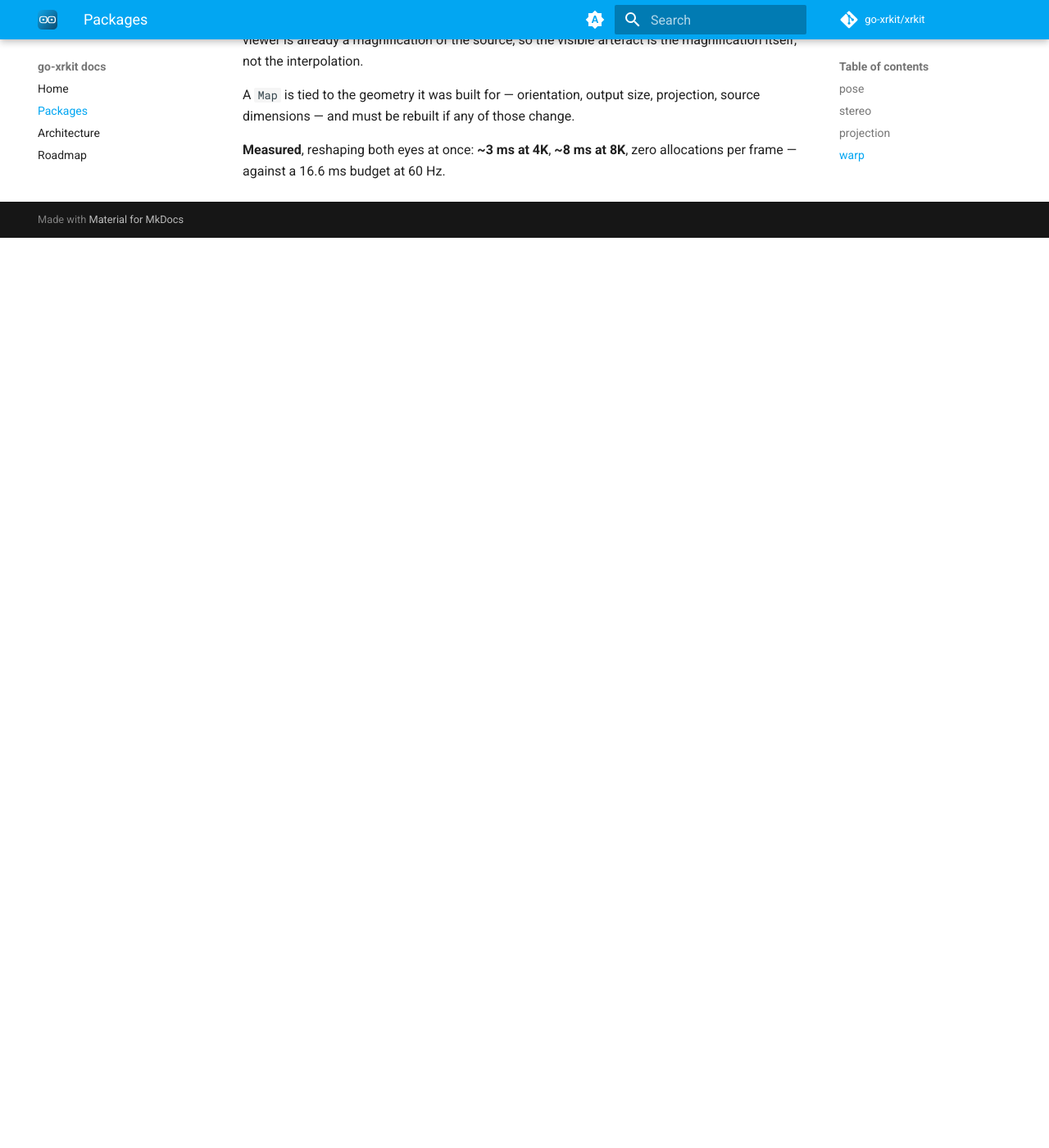
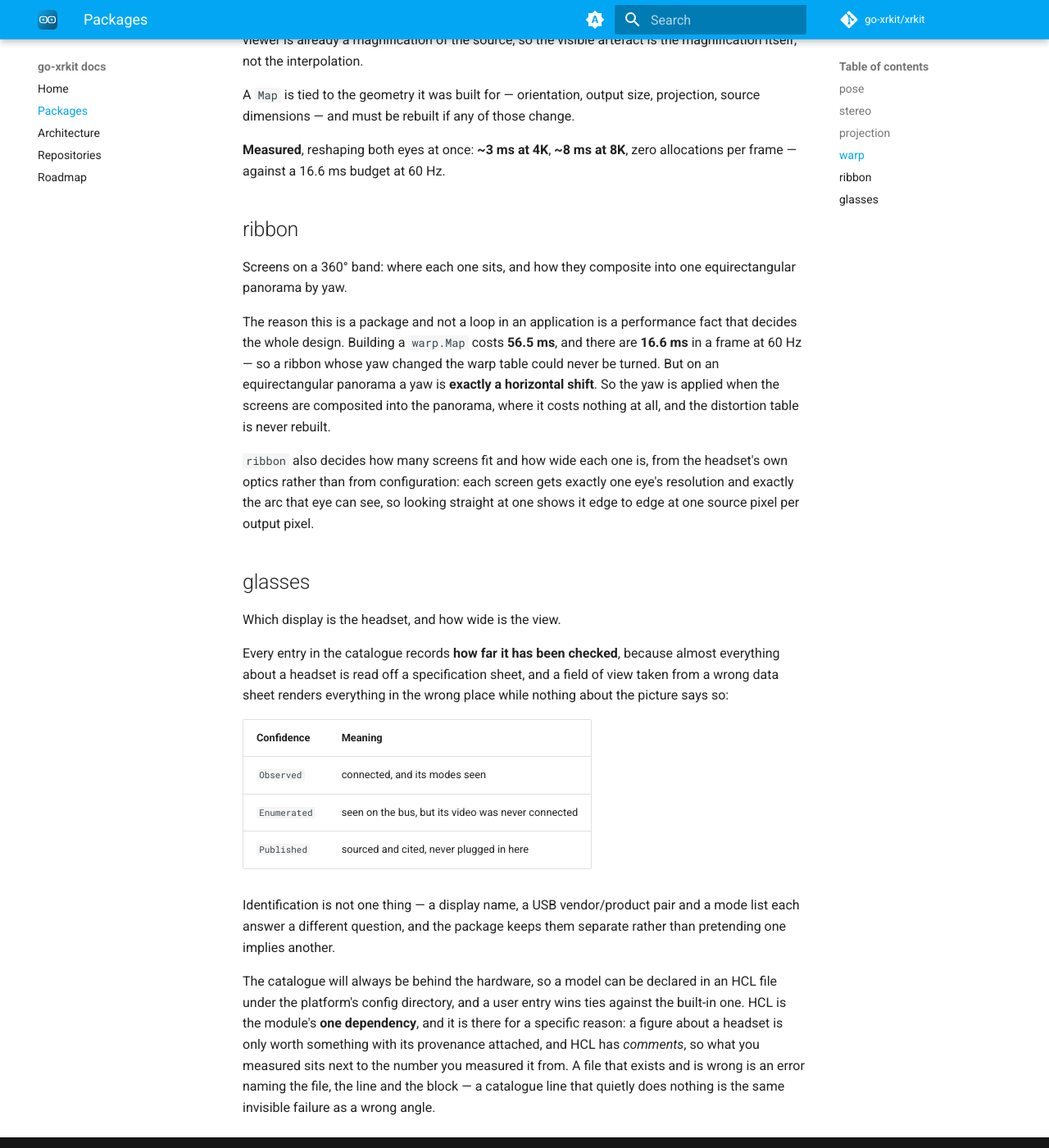
Before and after one commit to go-xrkit/docs, an MkDocs documentation site: the page built from docs/packages.md, in a window 1280 px wide and 1400 px high, scrolled down 1890 px. Shown: the whole window at 82% size. Built offline with MkDocs 1.6.1 and Material for MkDocs 9.7.7, drawn with Linux system fonts in a browser that asks for light colours; comment, search, counter and statistics services are not loaded; the version menu is left out; before the commit the page ends 2180 px from its top, so only the background shows below that.

Commit message:
Docs: six packages, four repositories, and one dependency (#1)
Three claims here had stopped being true, and two repositories were absent.

- "as pure Go with no dependencies" / "zero dependencies" (index, roadmap and
  the site description) is FALSE: xrkit requires github.com/hashicorp/hcl/v2.
  The repository's README already says so and argues for it -- a figure about a
  headset is only worth something with its provenance attached, and HCL has
  comments. The docs now make the same argument instead of contradicting it.
- The package table listed four packages; there are six. Added ribbon and
  glasses, with a section each: ribbon carries the measurement the whole design
  follows from (a warp table costs 56.5 ms and a frame is 16.6 ms, so the yaw is
  applied at composite time where it is free), and glasses carries the
  Observed / Enumerated / Published grading.
- desk and android were nowhere in the documentation. A new Repositories page
  lists all four, shows how they reach the platform through go-macos,
  go-freedesktop, go-mswin and go-widgets, and -- deliberately -- collects what
  each repository says it has NOT proven, including that no XR glasses were ever
  attached to an Android device and that whole-display capture on macOS is not
  yet proven.

Verified: mkdocs build --strict is clean.

Co-authored-by: Claude Opus 5 <noreply@anthropic.com>

```diff
--- a/docs/packages.md
+++ b/docs/packages.md
@@ -95,3 +95,49 @@ projection, source dimensions — and must be rebuilt if any of those change.
 
 **Measured**, reshaping both eyes at once: **~3 ms at 4K**, **~8 ms at 8K**,
 zero allocations per frame — against a 16.6 ms budget at 60 Hz.
+
+## ribbon
+
+Screens on a 360° band: where each one sits, and how they composite into one
+equirectangular panorama by yaw.
+
+The reason this is a package and not a loop in an application is a performance
+fact that decides the whole design. Building a `warp.Map` costs **56.5 ms**, and
+there are **16.6 ms** in a frame at 60 Hz — so a ribbon whose yaw changed the
+warp table could never be turned. But on an equirectangular panorama a yaw is
+**exactly a horizontal shift**. So the yaw is applied when the screens are
+composited into the panorama, where it costs nothing at all, and the distortion
+table is never rebuilt.
+
+`ribbon` also decides how many screens fit and how wide each one is, from the
+headset's own optics rather than from configuration: each screen gets exactly
+one eye's resolution and exactly the arc that eye can see, so looking straight
+at one shows it edge to edge at one source pixel per output pixel.
+
+## glasses
+
+Which display is the headset, and how wide is the view.
+
+Every entry in the catalogue records **how far it has been checked**, because
+almost everything about a headset is read off a specification sheet, and a field
+of view taken from a wrong data sheet renders everything in the wrong place
+while nothing about the picture says so:
+
+| Confidence | Meaning |
+| --- | --- |
+| `Observed` | connected, and its modes seen |
+| `Enumerated` | seen on the bus, but its video was never connected |
+| `Published` | sourced and cited, never plugged in here |
+
+Identification is not one thing — a display name, a USB vendor/product pair and
+a mode list each answer a different question, and the package keeps them
+separate rather than pretending one implies another.
+
+The catalogue will always be behind the hardware, so a model can be declared in
+an HCL file under the platform's config directory, and a user entry wins ties
+against the built-in one. HCL is the module's **one dependency**, and it is
+there for a specific reason: a figure about a headset is only worth something
+with its provenance attached, and HCL has *comments*, so what you measured sits
+next to the number you measured it from. A file that exists and is wrong is an
+error naming the file, the line and the block — a catalogue line that quietly
+does nothing is the same invisible failure as a wrong angle.
--- a/mkdocs.yml
+++ b/mkdocs.yml
@@ -1,5 +1,5 @@
 site_name: go-xrkit docs
-site_description: "Pure-Go (CGO=0) geometry for immersive video: head orientation, stereo frame packing, and flat/equirectangular/fisheye projection, precomputed into a warp table. Zero dependencies, 100% coverage."
+site_description: "Pure-Go (CGO=0) geometry for immersive video: head orientation, stereo frame packing, and flat/equirectangular/fisheye projection, precomputed into a warp table, plus the 360 ribbon screens sit on and a graded catalogue of what each headset can actually show. One dependency, 100% coverage."
 site_url: https://go-xrkit.github.io/docs/
 repo_url: https://github.com/go-xrkit/xrkit
 repo_name: go-xrkit/xrkit
@@ -44,6 +44,7 @@ nav:
   - Home: index.md
   - Packages: packages.md
   - Architecture: architecture.md
+  - Repositories: repositories.md
   - Roadmap: roadmap.md
 
 markdown_extensions:
```
Also changed, not shown: docs/index.md (+15 -7 lines), docs/repositories.md (added, +46 -0 lines), docs/roadmap.md (+12 -2 lines).
